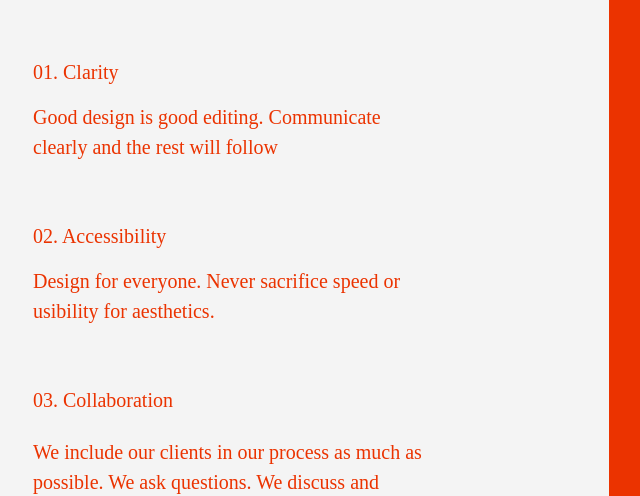
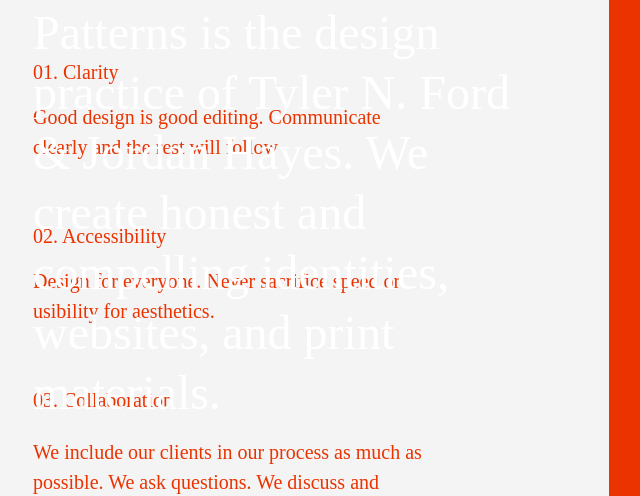
Before and after one commit to wearepatterns/wearepatterns.github.io, a Jekyll site: the page built from index.markdown, in a window 1280 px wide. Shown: the part 226-722 px from the top of the page, without its empty margins (31-671 px from the left). Built offline with Jekyll 4.4.1, drawn with Linux system fonts in a browser that asks for light colours.

Commit message:
Update split.html

```diff
--- a/_layouts/split.html
+++ b/_layouts/split.html
@@ -36,7 +36,7 @@
         <img class="pt4 pt5-l mt0 mb4 mb5-l w2 w3-l" src="/hand.svg">
         <h1 class="pb5 pb0-ns mb0 f3 f2-ns f1-l lh-title measure-narrow normal">{{ page['description'] }}</h1>
     </header>
-    <main class="absolute-ns w-50 mb3">
+    <main class="w-50 mb3">
         <section class="bg-near-white red ph3 ph4-ns ph5-l pb6 pb7-l f4 lh-copy btb b--btlack-10 shadow">
             <h1 class="pt5 pt6-l pb4 mt0 f3 f2-ns f1-l normal lh-solid">Principles
             <br>&mdash;</h1>
```
